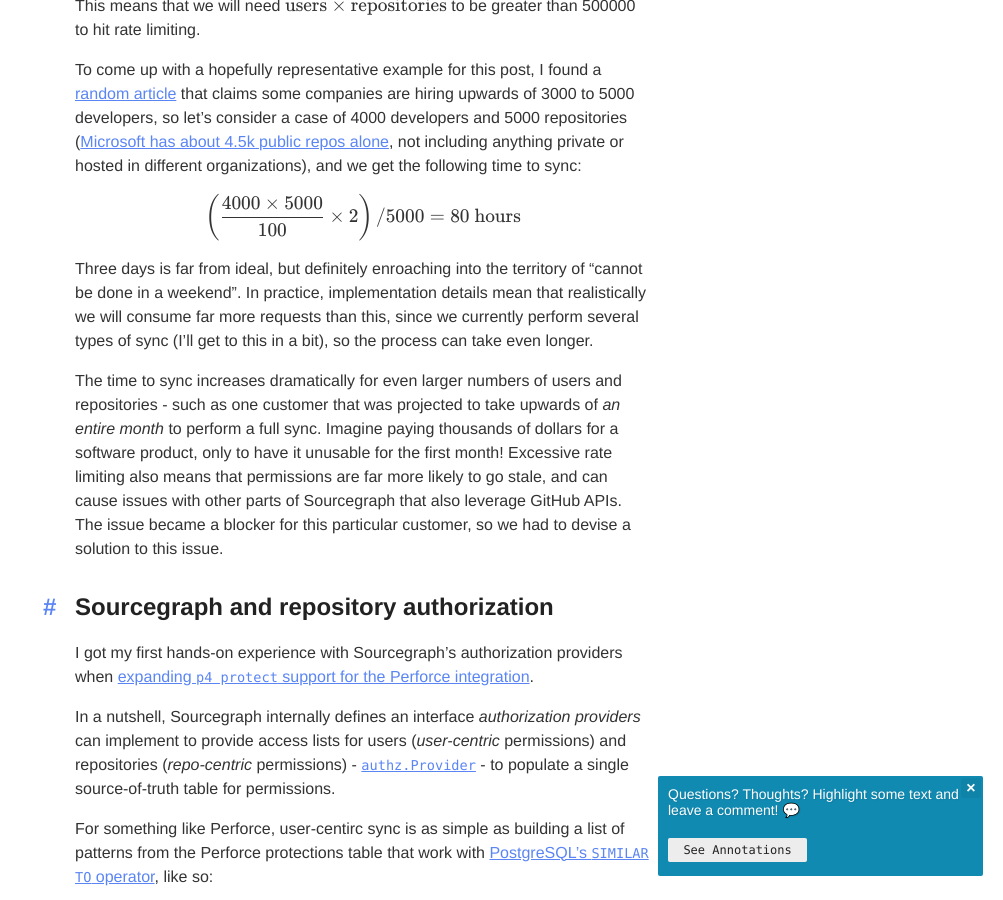
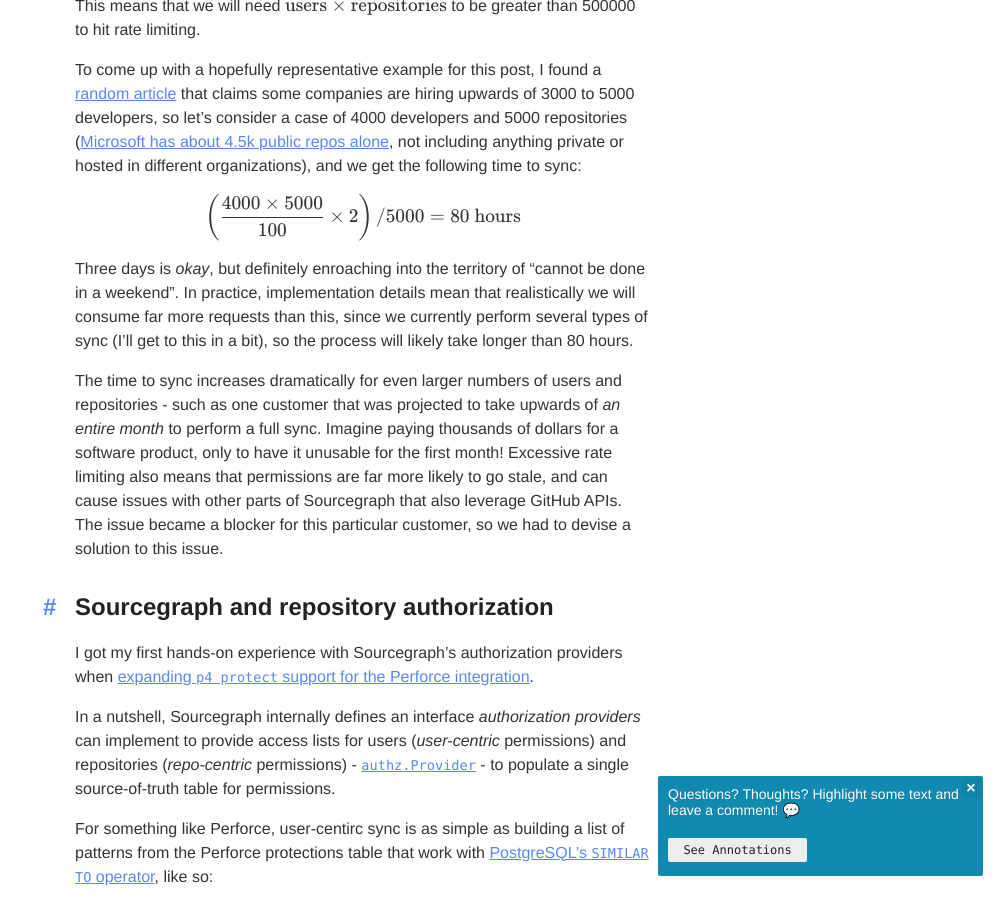
Before and after one commit to bobheadxi/bobheadxi.github.io, a Jekyll site: the page built from content/_posts/2021-10-8-mirroring-github-permissions-at-scale.md, in a window 1280 px wide and 900 px high, scrolled down 1025 px. Shown: the whole window, without its empty margins (277-1280 px from the left). Built offline with Jekyll 4.4.1, drawn with Linux system fonts in a browser that asks for light colours; nearby versions of some CDN libraries; emoji names are drawn with the system emoji font; a style sheet for code colours, icons or effects is not loaded.

Commit message:
minor wording tweak

```diff
--- a/content/_posts/2021-10-8-mirroring-github-permissions-at-scale.md
+++ b/content/_posts/2021-10-8-mirroring-github-permissions-at-scale.md
@@ -30,7 +30,7 @@ To come up with a hopefully representative example for this post, I found a [ran
 
 $$\left(\dfrac{\text{4000} \times \text{5000}}{100} \times 2 \right) / 5000 = 80 \text{ hours}$$
 
-Three days is far from ideal, but definitely enroaching into the territory of "cannot be done in a weekend". In practice, implementation details mean that realistically we will consume far more requests than this, since we currently perform several types of sync (I'll get to this in a bit), so the process can take even longer.
+Three days is *okay*, but definitely enroaching into the territory of "cannot be done in a weekend". In practice, implementation details mean that realistically we will consume far more requests than this, since we currently perform several types of sync (I'll get to this in a bit), so the process will likely take longer than 80 hours.
 
 The time to sync increases dramatically for even larger numbers of users and repositories - such as one customer that was projected to take upwards of *an entire month* to perform a full sync. Imagine paying thousands of dollars for a software product, only to have it unusable for the first month! Excessive rate limiting also means that permissions are far more likely to go stale, and can cause issues with other parts of Sourcegraph that also leverage GitHub APIs. The issue became a blocker for this particular customer, so we had to devise a solution to this issue.
 
```
